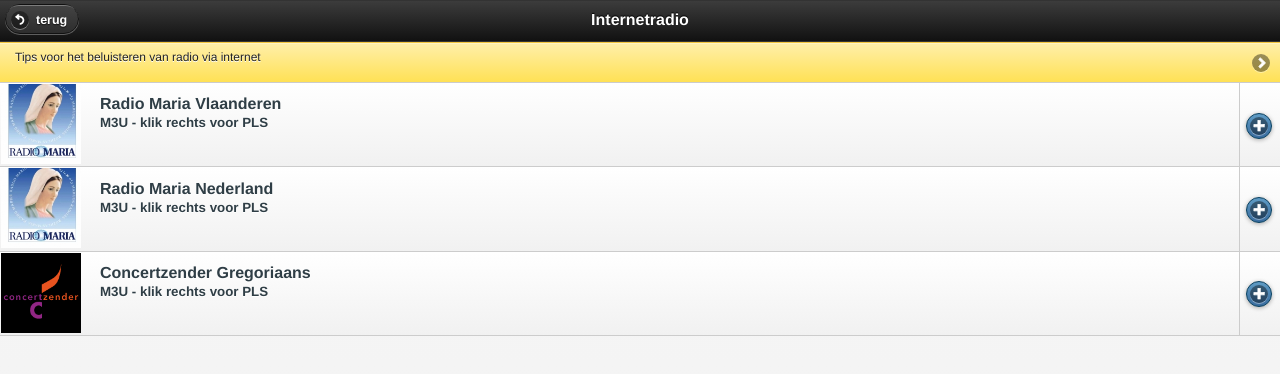
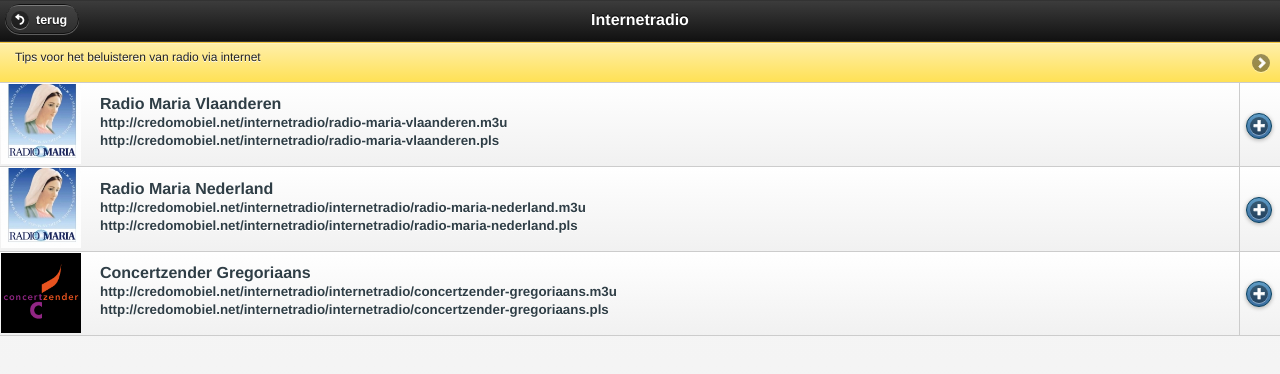
Before and after one commit to vicmortelmans/geloofsapps, a plain HTML site: page internetradio.html in a window 1280 px wide. Drawn offline with Linux system fonts and the light colour scheme.

Commit message:
adding PLS files for radio

```diff
--- a/internetradio.html
+++ b/internetradio.html
@@ -36,19 +36,28 @@
                         </a>
                     </li>
                     <li data-icon="plus">
-                        <a href="https://googledrive.com/host/0B-659FdpCliwTnNDZlYxQS0wVHc/internetradio/radio-maria-vlaanderen.m3u" rel="external">
-                            <img src="img/radiomaria.jpg" />Radio Maria Vlaanderen <br/><small>M3U - klik rechts voor PLS</small></a>
-                        <a href="https://googledrive.com/host/0B-659FdpCliwTnNDZlYxQS0wVHc/internetradio/radio-maria-vlaanderen.pls" rel="external">PLS</a>
+                        <a href="http://credomobiel.net/internetradio/radio-maria-vlaanderen.m3u" rel="external">
+                            <img src="img/radiomaria.jpg" />Radio Maria Vlaanderen <br/>
+                            <small>http://credomobiel.net/internetradio/radio-maria-vlaanderen.m3u</small><br/>
+                            <small>http://credomobiel.net/internetradio/radio-maria-vlaanderen.pls</small>
+                        </a>
+                        <a href="http://credomobiel.net/internetradio/internetradio/radio-maria-vlaanderen.pls" rel="external">PLS</a>
                     </li>
                     <li data-icon="plus">
-                        <a href="https://googledrive.com/host/0B-659FdpCliwTnNDZlYxQS0wVHc/internetradio/radio-maria-nederland.m3u" rel="external">
-                            <img src="img/radiomaria.jpg" />Radio Maria Nederland  <br/><small>M3U - klik rechts voor PLS</small></a>
-                        <a href="https://googledrive.com/host/0B-659FdpCliwTnNDZlYxQS0wVHc/internetradio/radio-maria-nederland.pls" rel="external">PLS</a>
+                        <a href="http://credomobiel.net/internetradio/internetradio/radio-maria-nederland.m3u" rel="external">
+                            <img src="img/radiomaria.jpg" />Radio Maria Nederland  <br/>
+                            <small>http://credomobiel.net/internetradio/internetradio/radio-maria-nederland.m3u</small><br/>
+                            <small>http://credomobiel.net/internetradio/internetradio/radio-maria-nederland.pls</small>
+                        </a>
+                        <a href="http://credomobiel.net/internetradio/internetradio/radio-maria-nederland.pls" rel="external">PLS</a>
                     </li>
                     <li data-icon="plus">
-                        <a href="https://googledrive.com/host/0B-659FdpCliwTnNDZlYxQS0wVHc/internetradio/concertzender-gregoriaans.m3u" rel="external">
-                            <img src="img/concertzender.png" />Concertzender Gregoriaans  <br/><small>M3U - klik rechts voor PLS</small></a>
-                        <a href="https://googledrive.com/host/0B-659FdpCliwTnNDZlYxQS0wVHc/internetradio/concertzender-gregoriaans.pls" rel="external">PLS</a>
+                        <a href="http://credomobiel.net/internetradio/internetradio/concertzender-gregoriaans.m3u" rel="external">
+                            <img src="img/concertzender.png" />Concertzender Gregoriaans  <br/>
+                            <small>http://credomobiel.net/internetradio/internetradio/concertzender-gregoriaans.m3u</small><br/>
+                            <small>http://credomobiel.net/internetradio/internetradio/concertzender-gregoriaans.pls</small>
+                        </a>
+                        <a href="http://credomobiel.net/internetradio/internetradio/concertzender-gregoriaans.pls" rel="external">PLS</a>
                     </li>
                 </ul>
             </div>
```
Also changed, not shown: 6 other files.
